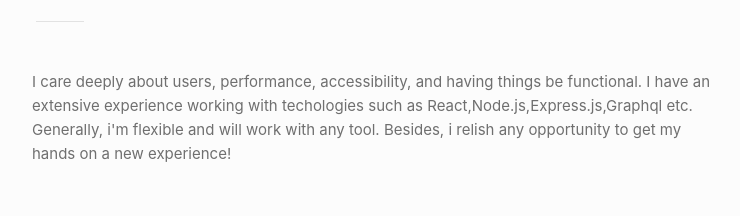
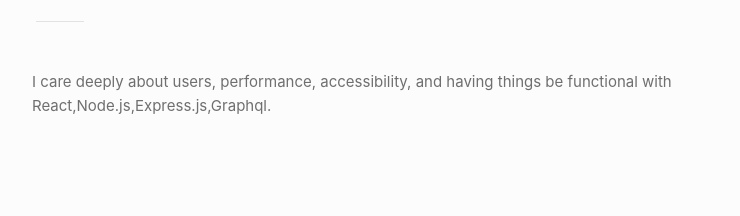
Before and after one commit to dannwaneri/portfolio_v4, a React (Create React App) app: page / in a window 1280 px wide. Shown: the part 181-397 px from the top of the page, without its empty margins (264-1004 px from the left). Built offline with nearby package versions, Linux system fonts and the light colour scheme.

Commit message:
updated home page

```diff
--- a/src/components/Home/Home.component.jsx
+++ b/src/components/Home/Home.component.jsx
@@ -5,7 +5,7 @@ const Home = () => (
     <NameContainer>Penuel Nwaneri</NameContainer>
     <TitleContainer>Software Developer  open to both Front-end and Back-end developer roles</TitleContainer>
     <LineContainer/>
-    <TitleContainer>I care deeply about users, performance, accessibility, and having things be functional. I have an extensive experience working with techologies such as React,Node.js,Express.js,Graphql etc. Generally, i'm flexible and will work with any tool. Besides, i relish any opportunity to get my hands on a new experience!</TitleContainer>
+    <TitleContainer>I care deeply about users, performance, accessibility, and having things be functional with  React,Node.js,Express.js,Graphql.</TitleContainer>
     </div>
 )
 
```
